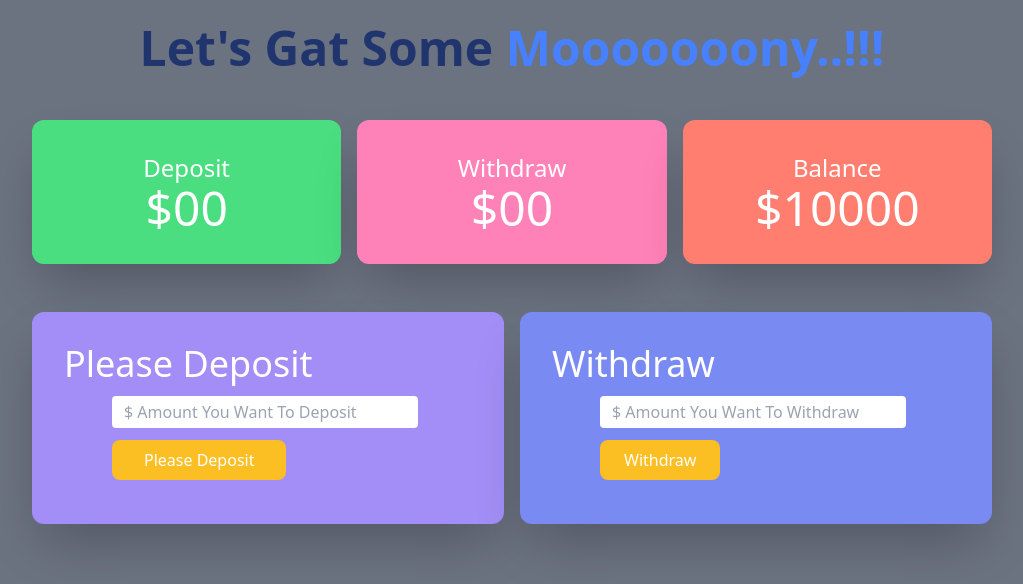
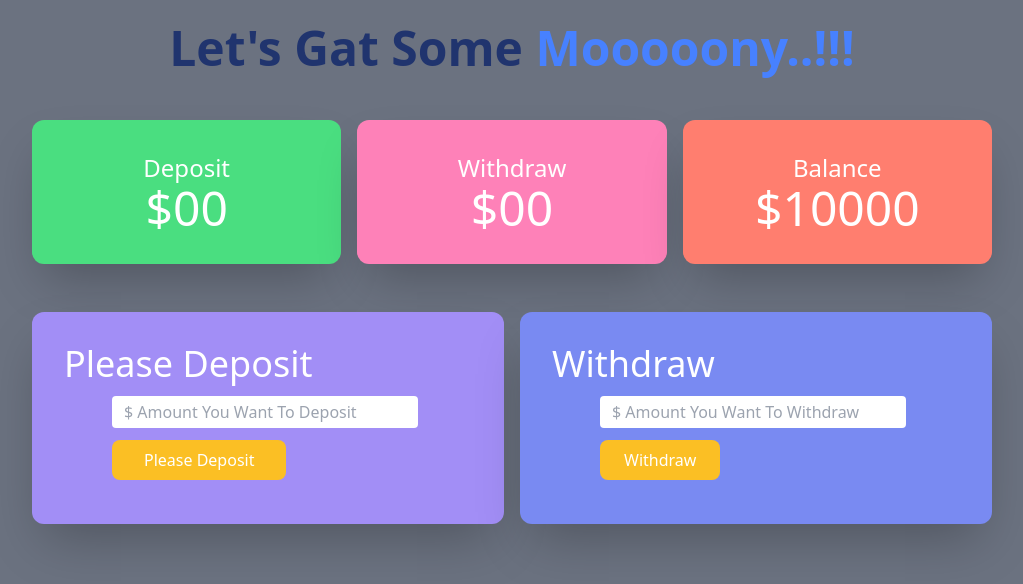
Before and after one commit to mahfuzrahman99/Baper-Bank, a plain HTML site: page bank.html in a window 1280 px wide. Shown: the whole page, without its empty margins (128-1151 px from the left). Drawn offline with nearby package versions, Linux system fonts and the light colour scheme.

Commit message:
delete some "o"

```diff
--- a/bank.html
+++ b/bank.html
@@ -11,7 +11,7 @@
     <header>
       <h1 class="text-5xl font-extrabold text-[#20346e] text-center  mt-6">
         Let's Gat Some
-        <span class="font-extrabold text-[#4781ff]">Moo<span class="hidden lg:inline">oooo</span>ony..!!!</span>
+        <span class="font-extrabold text-[#4781ff]">Moo<span class="hidden lg:inline">oo</span>ony..!!!</span>
       </h1>
     </header>
     <main>
```
Also changed, not shown: index.html (+1 -0 lines), package-lock.json (added).
